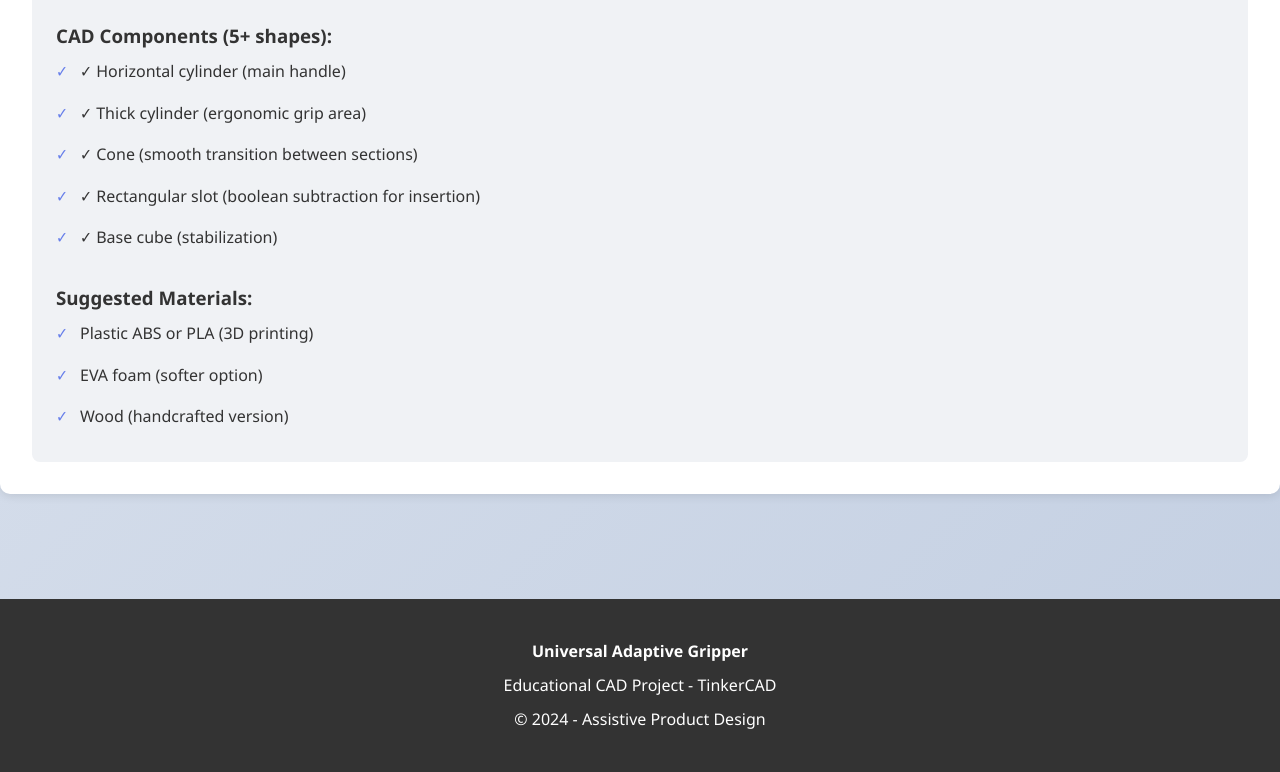
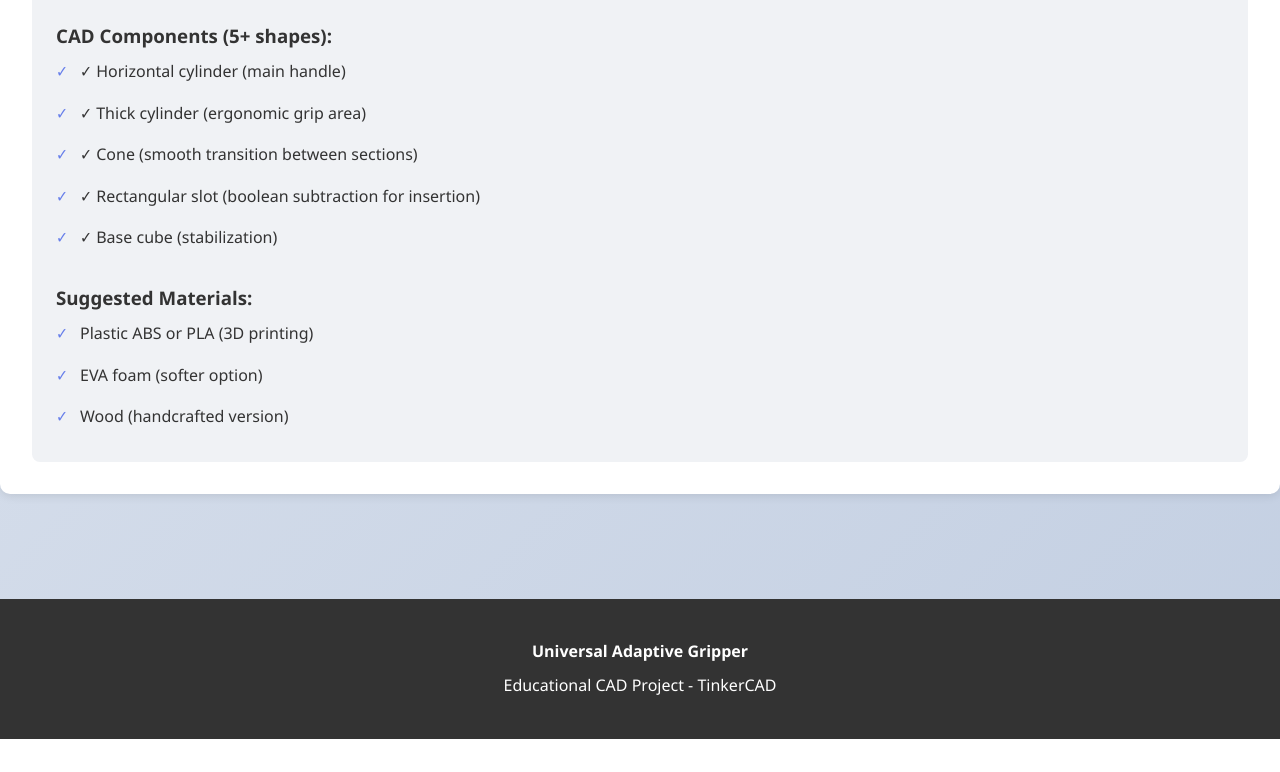
Before and after one commit to achozas/jchozasweb, a plain HTML site: page index.html in a window 1280 px wide. Shown: the part 2848-3620 px from the top of the page. After the commit the page ends 3587 px from the top, so only its background shows below. Drawn offline with Linux system fonts and the light colour scheme.

Commit message:
Update index.html

```diff
--- a/index.html
+++ b/index.html
@@ -296,7 +296,6 @@
     <footer>
         <p><strong>Universal Adaptive Gripper</strong></p>
         <p>Educational CAD Project - TinkerCAD</p>
-        <p>© 2024 - Assistive Product Design</p>
     </footer>
 </body>
 </html>
```
